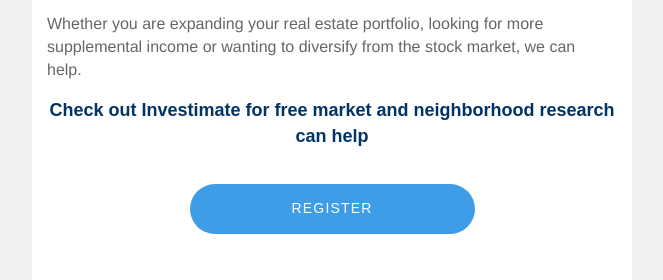
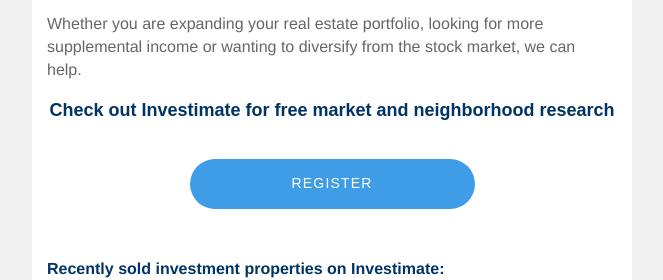
Before and after one commit to yenilianty/yenilianty.github.io, a plain HTML site: page pf_three_ways_to_take_risk_out_of_real_estate_investing.html in a window 1280 px wide. Shown: the part 765-1045 px from the top of the page, without its empty margins (308-971 px from the left). Drawn offline with Linux system fonts and the light colour scheme.

Commit message:
Remove can help

```diff
--- a/pf_three_ways_to_take_risk_out_of_real_estate_investing.html
+++ b/pf_three_ways_to_take_risk_out_of_real_estate_investing.html
@@ -165,7 +165,7 @@
 </div>
 <p style="line-height: 1.0; color: #666666; font-family: Helvetica, sans-serif; font-size: 16px;" -webkit-text-stroke-width:="" 0px="" background-color:="" ffffff="" text-decoration-style:="" initial="" text-decoration-color:=""><br></p>
 <p style="font-family: Helvetica, sans-serif; font-size: 16px;">Whether you are expanding your real estate portfolio, looking for more supplemental income or wanting to diversify from the stock market, we can help.&nbsp;</p>
-<p style="font-family: Helvetica, sans-serif, font-size: 12px; text-align: center; text-size-adjust: auto; margin: 0px;"><strong><span style="font-size: 18px; color: #003366;">Check out Investimate for free market and neighborhood research</b> can help</span></strong><a href="https://www.homeunion.com/schedule-an-appointment" target="_blank"><span style="font-size: 14px;"><br><br></span></a><a href="https://propertyframeworks.homeunion.com/#register?utm_source=PF-a1nurture&amp;utm_medium=email&amp;utm_campaign=three_ways&amp;utm_term=TextLink" height:="" 50=""></a> <button class="main-cta" style="background-color:#3e9de6; border:none; color:white; padding:15px; text-align:center; text-decoration:none; display:inline-block; font-size: 14px; margin: 15px 2px; width:50%; border-radius:100px; letter-spacing: 1.17px;">REGISTER</button></a></p>
+<p style="font-family: Helvetica, sans-serif, font-size: 12px; text-align: center; text-size-adjust: auto; margin: 0px;"><strong><span style="font-size: 18px; color: #003366;">Check out Investimate for free market and neighborhood research</b></span></strong><a href="https://www.homeunion.com/schedule-an-appointment" target="_blank"><span style="font-size: 14px;"><br><br></span></a><a href="https://propertyframeworks.homeunion.com/#register?utm_source=PF-a1nurture&amp;utm_medium=email&amp;utm_campaign=three_ways&amp;utm_term=TextLink" height:="" 50=""></a> <button class="main-cta" style="background-color:#3e9de6; border:none; color:white; padding:15px; text-align:center; text-decoration:none; display:inline-block; font-size: 14px; margin: 15px 2px; width:50%; border-radius:100px; letter-spacing: 1.17px;">REGISTER</button></a></p>
 <p><br></p>
 <p style="color: #003366; font-size: 16px; font-family: Helvetica, sans-serif;"><strong>Recently sold investment properties on <b>Investimate</b>:<br><br></strong></p>
 <div>
```
